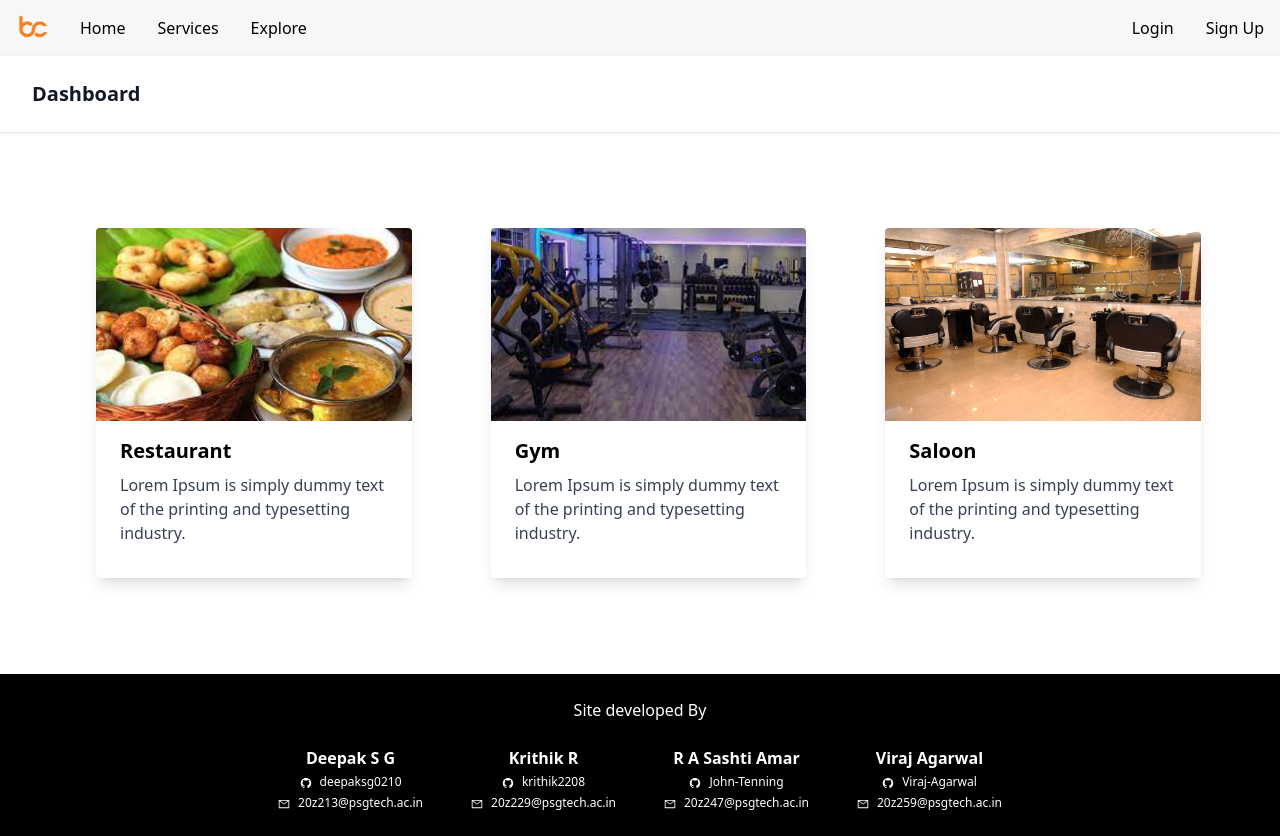
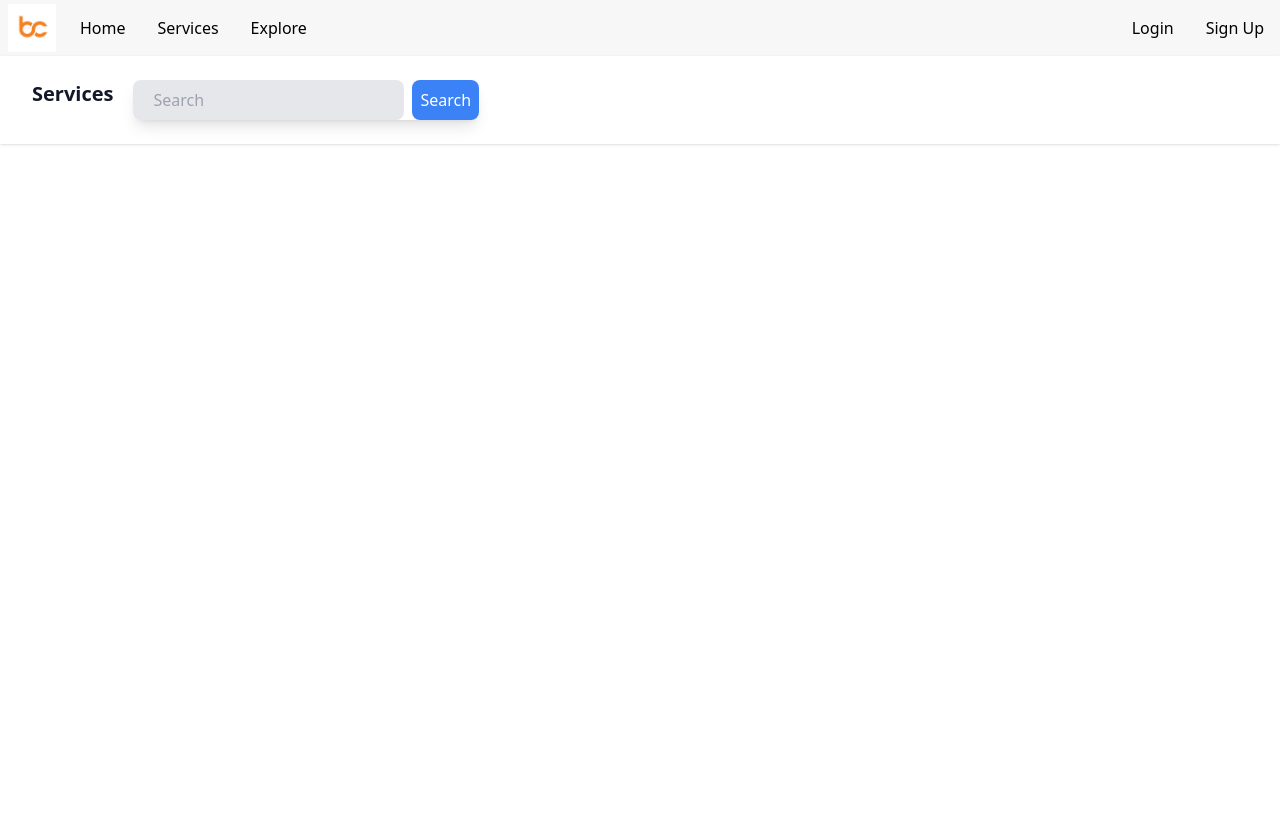
Before and after one commit to John-Tenning/B2C-portal, a React (Create React App) app in the folder frontend/: page / in a window 1280 px wide. After the commit the page ends 800 px from the top, so only its background shows below. Built offline with nearby package versions, Linux system fonts and the light colour scheme; the HTML template or start-up script is replaced by a standard one.

Commit message:
Added services

```diff
--- a/frontend/src/App.js
+++ b/frontend/src/App.js
@@ -3,6 +3,7 @@ import Login from "./components/Login";
 import { BrowserRouter, Navigate, Route, Routes } from "react-router-dom";
 import Signup from "./components/Signup";
 import Home from "./components/HomePage";
+import Services from "./components/Services";
 
 // import { NavBar } from "@tgashwinkumar/microservices-library";
 const App = () => {
@@ -10,9 +11,11 @@ const App = () => {
     <div className="">
       <BrowserRouter>
         <Routes>
-          <Route index path="/" element={<Home />} />
+          {/* <Route index path="/" element={<Home />} /> */}
           <Route path="/login" element={<Login />} />
           <Route path="/signup" element={<Signup />} />
+          <Route index path="/" element={<Services />} />
+
           {/* <Route
             path="/test"
             element={
--- /dev/null
+++ b/frontend/src/components/Services.js
@@ -0,0 +1,44 @@
+import React from "react";
+import logo from "../assets/logo.jpg";
+
+export const Services = () => {
+  return (
+    <div className="">
+      <nav className="bg-grey flex justify-center items-center">
+        <div className="flex">
+          <div className="h-12 px-2 mt-1">
+            <img src={logo} className="h-full w-auto" />
+          </div>
+          <button className="p-4">Home</button>
+          <button className="p-4">Services</button>
+          <button className="p-4">Explore</button>
+        </div>
+        <div className="flex-1 w-full"></div>
+        <div className="flex">
+          <button className="p-4">Login</button>
+          <button className="p-4">Sign Up</button>
+        </div>
+      </nav>
+      <header className="bg-white shadow">
+        <div className="max-w-8xl mx-auto py-6 px-4 sm:px-6 lg:px-8">
+          {/* <p className="text-2xl font-bold text-gray-900">Services</p> */}
+          <div className="flex">
+            <p className="text-xl font-bold text-gray-900 mr-5">Services</p>
+            <div className="bg-white p-0 rounded-lg shadow-lg flex">
+              <input
+                type="text"
+                className="bg-gray-200 p-0  px-5 rounded-lg w-full"
+                placeholder="Search"
+              />
+              <button className="bg-blue-500 text-white p-2 rounded-lg ml-2">
+                Search
+              </button>
+            </div>
+          </div>
+        </div>
+      </header>
+    </div>
+  );
+};
+
+export default Services;
```
